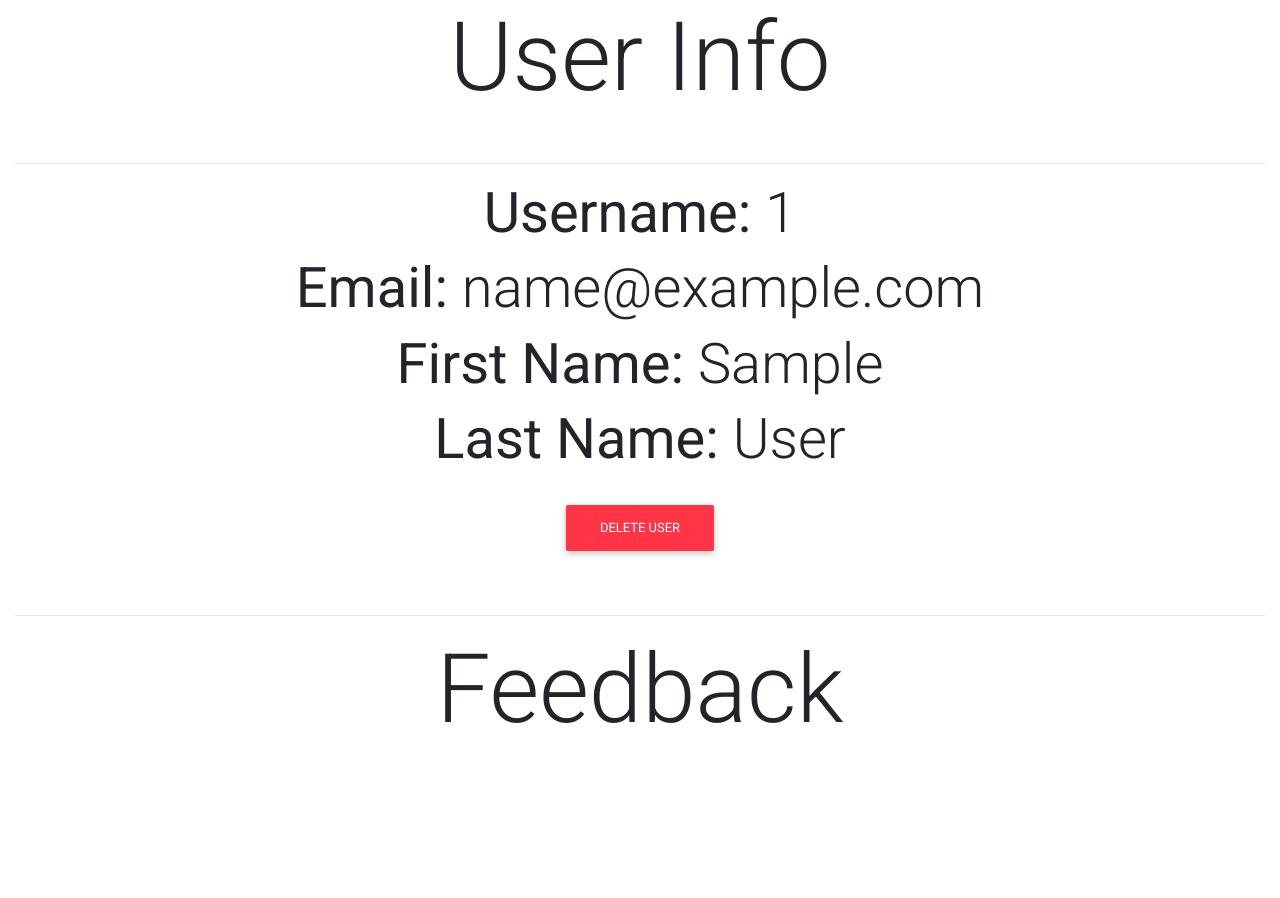
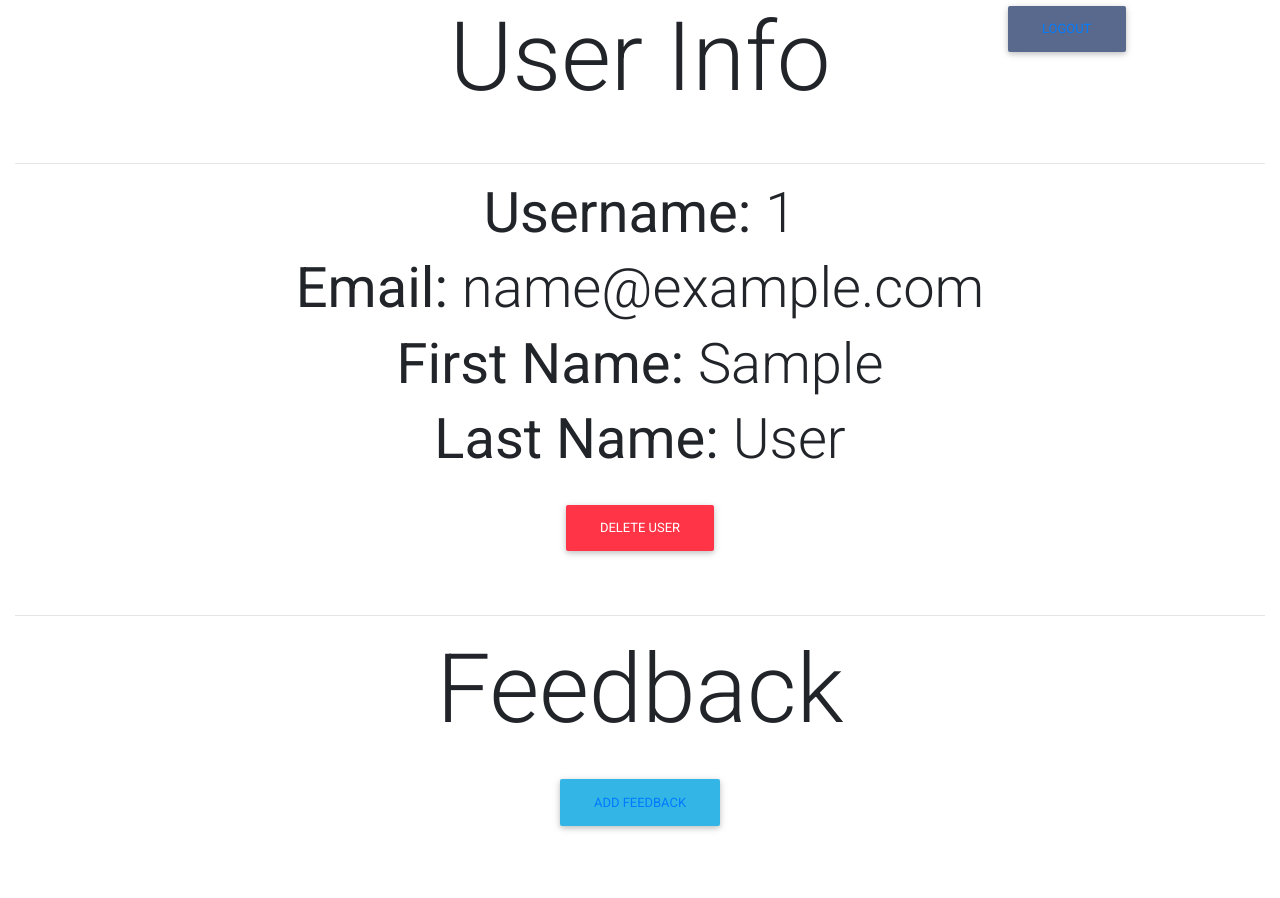
Before and after one commit to CEckelberry/flask_feedback_exercise, a Flask app: template templates/user.html in a window 1280 px wide. Before the commit the page ends 723 px from the top, so only its background shows below. Run offline with Flask 2, Linux system fonts and the light colour scheme; the template is opened without the code that fills it: values that come from a table or form of the project are taken from there, others are empty; the visitor is signed in with stand-in values (Sample User, id 1); data comes from the database, SQL or seed files in the repository; some libraries are stand-ins or nearby versions.

Commit message:
added some buttons for navigation on the user page

```diff
--- a/templates/user.html
+++ b/templates/user.html
@@ -7,7 +7,12 @@
 <div class="container-fluid">
     <div class="row text-center">
         <div class="col mb-4">
+        </div>
+        <div class="col mb-4">
             <h1 class="display-1">User Info</h1>
+        </div>
+        <div class="col mb-4">
+            <button class="btn btn-mdb-color"><a href="/logout">Logout</a></button>
         </div>
     </div>
     <hr>
@@ -30,6 +35,7 @@
                     <button><i class="far fa-trash-alt" id="delete_btn" data-id={{feed.id}}></i></button>
                 </div>
             {% endfor %}
+            <button class="btn btn-info my-4 text-light"><a href="/users/{{user.username}}/feedback/add">Add Feedback</a></button>
         </div>
     </div>
 </div>
```
